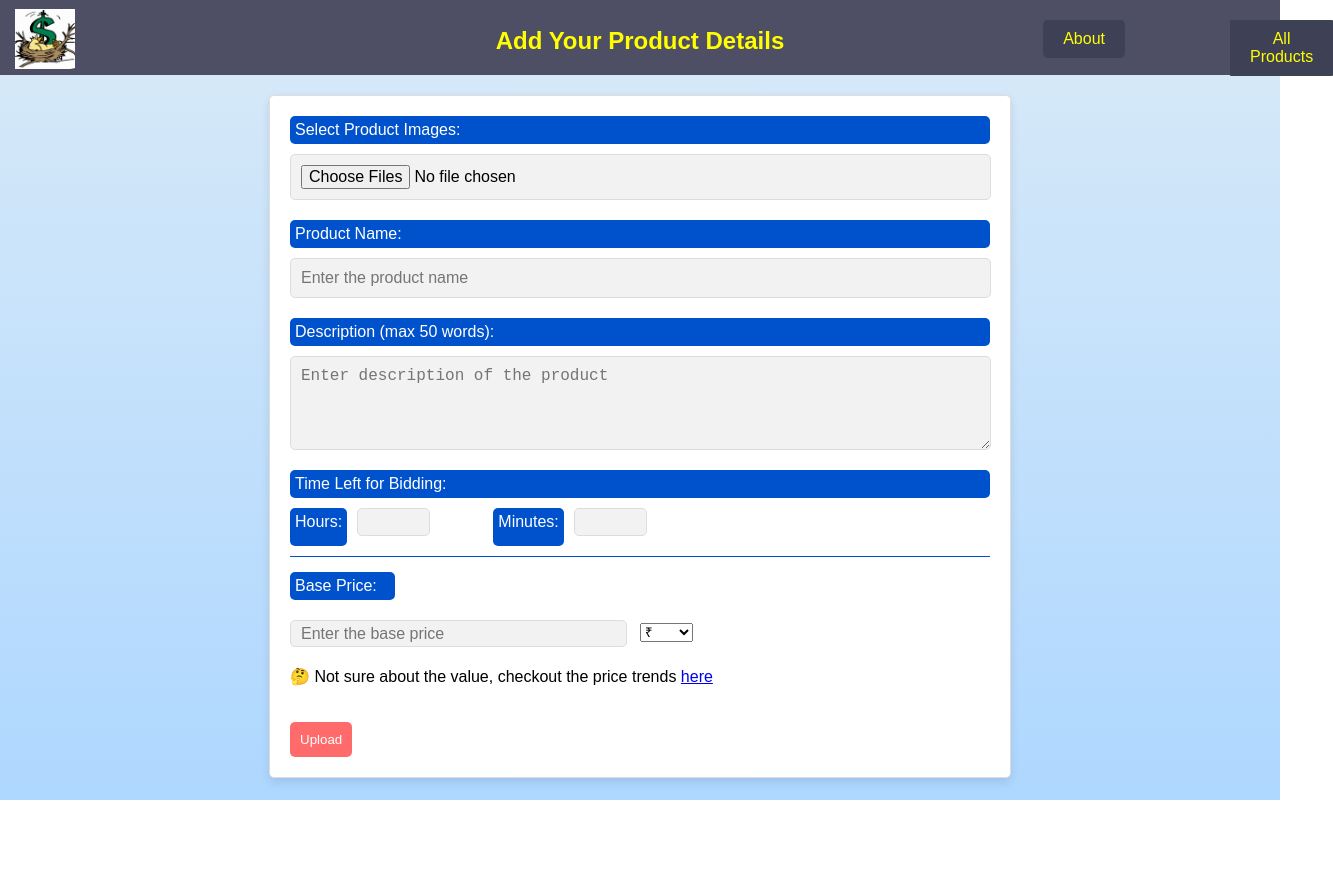
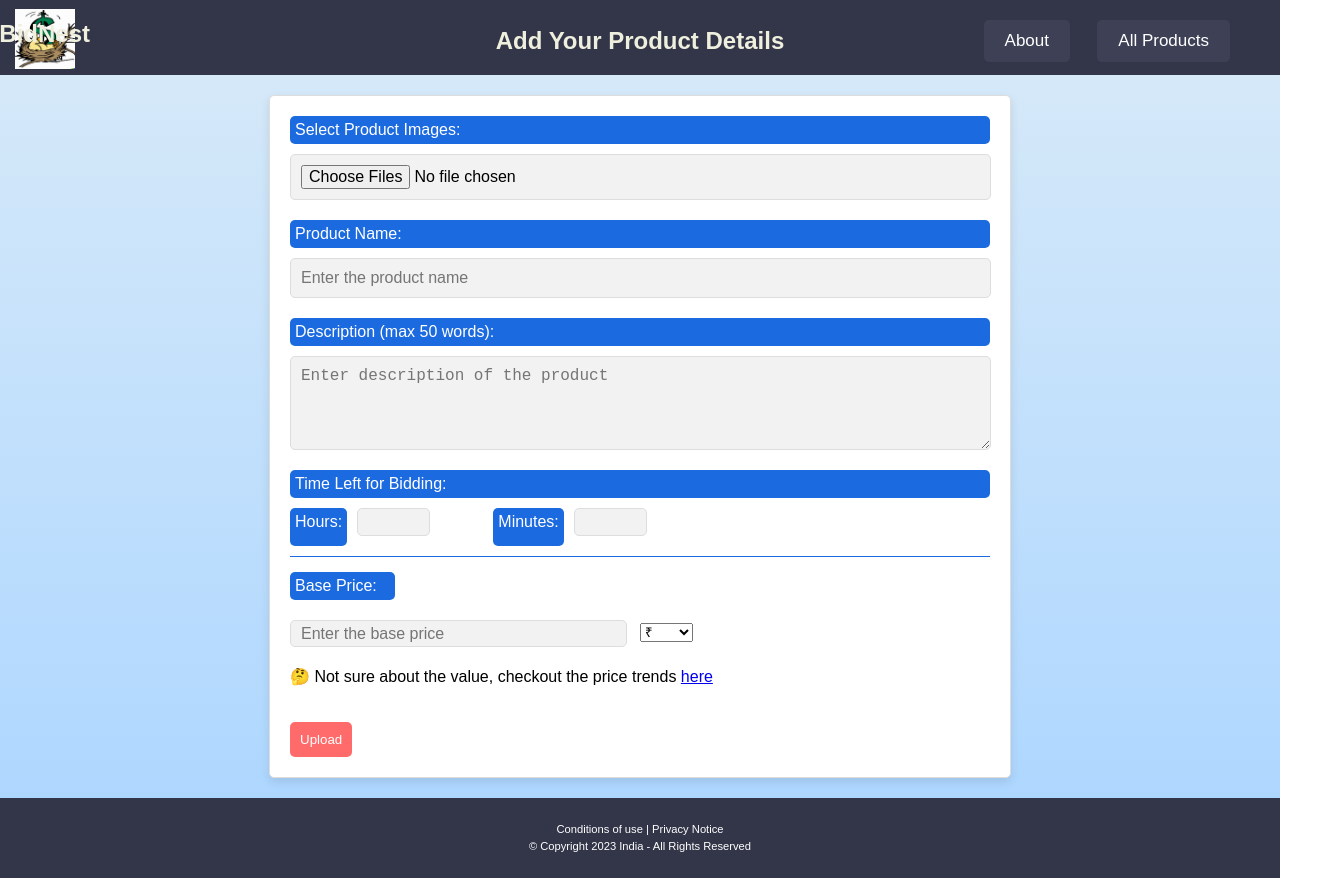
Before and after one commit to Vaibhav-Rawat03/BidNest, a plain HTML site: page frontend/Sellerlandingpage.html in a window 1280 px wide. Shown: the whole page, 1333 px wide, since content can reach past the window. Before the commit the page ends 800 px from the top, so only its background shows below. Drawn offline with Linux system fonts and the light colour scheme.

Commit message:
Seller page is modified

```diff
--- a/frontend/Sellerlandingpage.html
+++ b/frontend/Sellerlandingpage.html
@@ -11,8 +11,8 @@
         <img src="./util/BidNest.png" alt="Logo" class="logo">
         <div class="bidnest-text">BidNest</div>
         <h1>Add Your Product Details</h1>
-        <a href="./About.html" class="about-button">About</a>
-        <a href="" class="products-button">All Products</a>
+        <a href="./About.html" class="about-button border">About</a>
+        <a href="" class="products-button border">All Products</a>
     </header>
 
     <section class="upload-form">
@@ -56,9 +56,22 @@
 <br>
 <br>
 
-<button type="submit" class="upload-button" id="upload">Upload</button>
+<button type="submit" class="upload-button border" id="upload">Upload</button>
         </form>
     </section>
+
+
+<footer>
+    <div class="foot-panel3">
+        <div class="pages">
+            <a>Conditions of use | Privacy Notice</a>
+        </div>
+        <div class="copyright">
+            © Copyright 2023 India - All Rights Reserved
+        </div>
+    </div>
+</footer>
+
 
     <script>
         function upload(){
--- a/frontend/util/SellerlandingPagestyeL.css
+++ b/frontend/util/SellerlandingPagestyeL.css
@@ -14,7 +14,7 @@ body {
     padding: 0;
 }
 label {
-    background-color: #0052CC; /* Classic Blue background color */
+    background-color: #1c6ae0; /* Classic Blue background color */
     color: white; /* Text color */
     padding: 5px;
     border-radius: 5px;
@@ -29,47 +29,54 @@ input, textarea {
 }
 
 header {
-    background-color: #4e4f65;
+    background-color: #333649;
     color: #fff;
     padding: 20px 0;
     text-align: center;
 }
 
 header h1 {
+    top: 20px;
+    color: #efefde;
+    font-size: 24px;
+    font-weight: bold;
     font-size: 24px;
 }
 
 .about-button {
+
     position: absolute;
+    align-items: right;
     top: 20px;
-    right: 120px;
+    right: 210px;
     text-decoration: none;
     background-color: #3e4156;
-    color: yellow;
+    color: #fff;
     padding: 10px 20px;
     border: none;
     border-radius: 5px;
-    font-size: 16px;
-	margin-right: 35px;
+    font-size: 17px;
 }
 
 .products-button {
-    margin-left: 590px;
+    position: absolute;
+    align-items: right;
+    top: 20px;
+    right: 50px;
+    text-decoration: none;
+    background-color: #3e4156;
+    color: #fff;
+    padding: 10px 20px;
+    border: none;
+    border-radius: 5px;
+    font-size: 17px;
 }
 
-.products-button:last-child {
-    position: absolute;
-    top: 46px;
-    margin-right: 200;
-    margin-top: -26px;
-    text-decoration: none;
-    background-color: #3e4156;
-    color: yellow;
-    padding: 10px 20px;
-    border: none;
-    border-radius: 1px;
-    font-size: 16px;
-    font-weight: normal;
+.border {
+    border: 1.5px solid transparent;
+}
+.border:hover {
+    border: 1.5px solid white;
 }
 
 .upload-form {
@@ -135,20 +142,13 @@ header h1 {
 }
 .bidnest-text {
     position: absolute;
-    top: 30px;
-    right: 1325px;
-    color: yellow;
+    top: 20px;
+    right: 1190px;
+    color: #efefde;
     font-size: 24px;
     font-weight: bold;
-	margin-right: 21%;
 }
 
-footer {
-    text-align: center;
-    background-color: #333;
-    color: #fff;
-    padding: 10px 0;
-}
 .base-price-input {
     display: flex;
     justify-content: space-between;
@@ -181,7 +181,7 @@ footer {
 }
 
 .divider {
-    border-top: 1px groove #0052CC;
+    border-top: 1px groove #1c6ae0;
 }
 .timer {
     display: flex;
@@ -207,3 +207,19 @@ h1	{
 	margin-top: 7px;
 	color: yellow;
 }
+
+.foot-panel3 {
+    background-color: #333649;
+    color: white;
+    height: 80px;
+    font-size: 0.7rem;
+    text-align: center;
+}
+
+.pages {
+    padding-top: 25px;
+}
+
+.copyright {
+    padding-top: 5px;
+}
```
